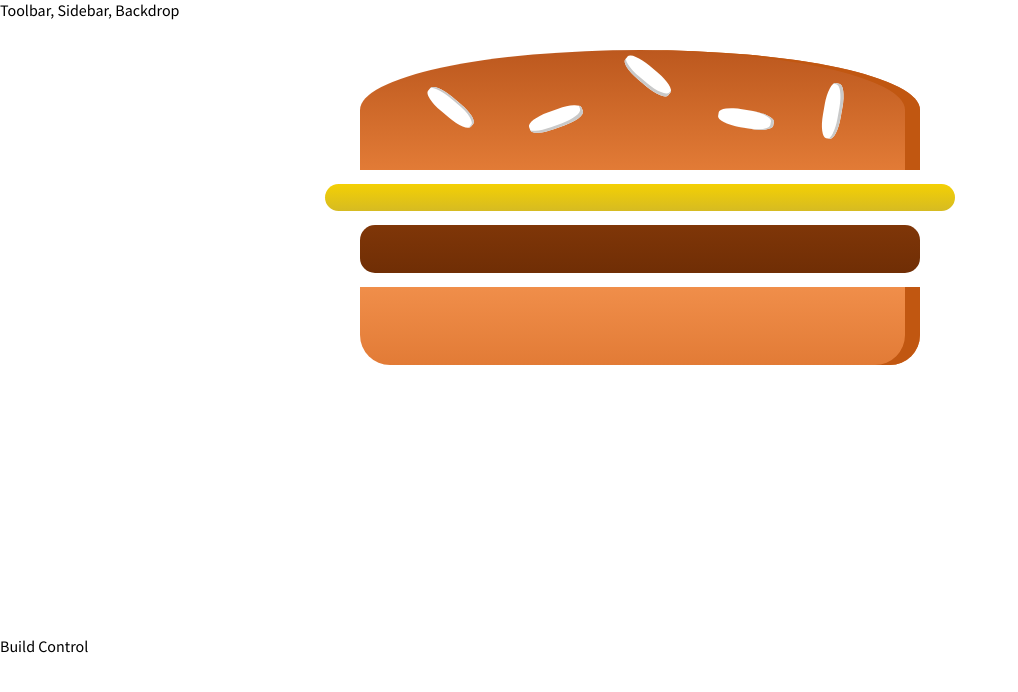
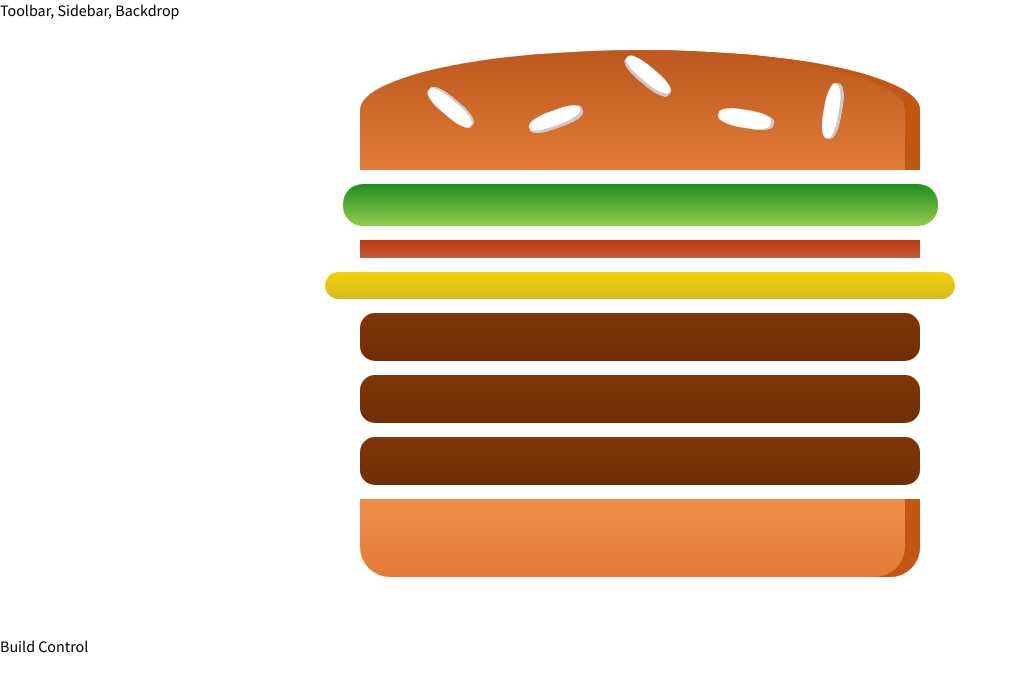
Before and after one commit to felixhaeberle/react-course, a React app in the folder burger-builder/: page / in a window 1280 px wide. Shown: the top 692 px of the page, without its empty margins (0-1018 px from the left). Built offline with nearby package versions, Linux system fonts and the light colour scheme.

Commit message:
Adding state to the burger ingredient component

```diff
--- a/burger-builder/src/components/Burger/Burger.js
+++ b/burger-builder/src/components/Burger/Burger.js
@@ -2,14 +2,18 @@
 import classes from './Burger.css'
 import BurgerIngredient from './BurgerIngredient/BurgerIngredient';
 
+const burger = (props) => {
+  const tranformedIngredients = Object.keys(props.ingredients)
+      .map(igKey => {
+        return [...Array(props.ingredients[igKey])].map((_, i) => {
+          return <BurgerIngredient key={igKey + i} type={igKey} />
+        });
+      });
 
-
-const burger = (props) => {
   return(
     <div className={classes.Burger}>
       <BurgerIngredient type="bread-top"/>
-      <BurgerIngredient type="cheese"/>
-      <BurgerIngredient type="meat"/>
+      { tranformedIngredients }
       <BurgerIngredient type="bread-bottom"/>
     </div>
   );
--- a/burger-builder/src/containers/BurgerBuilder/BurgerBuilder.js
+++ b/burger-builder/src/containers/BurgerBuilder/BurgerBuilder.js
@@ -3,10 +3,19 @@
 import Burger from '../../components/Burger/Burger';
 
 class BurgerBuilder extends Component {
+  state = {
+    ingredients: {
+      salad: 1,
+      bacon: 1,
+      cheese: 1,
+      meat: 3
+    }
+  }
+
   render () {
     return (
       <Aux>
-        <Burger />
+        <Burger ingredients={this.state.ingredients}/>
         <div>Build Control</div>
       </Aux>
 
```
